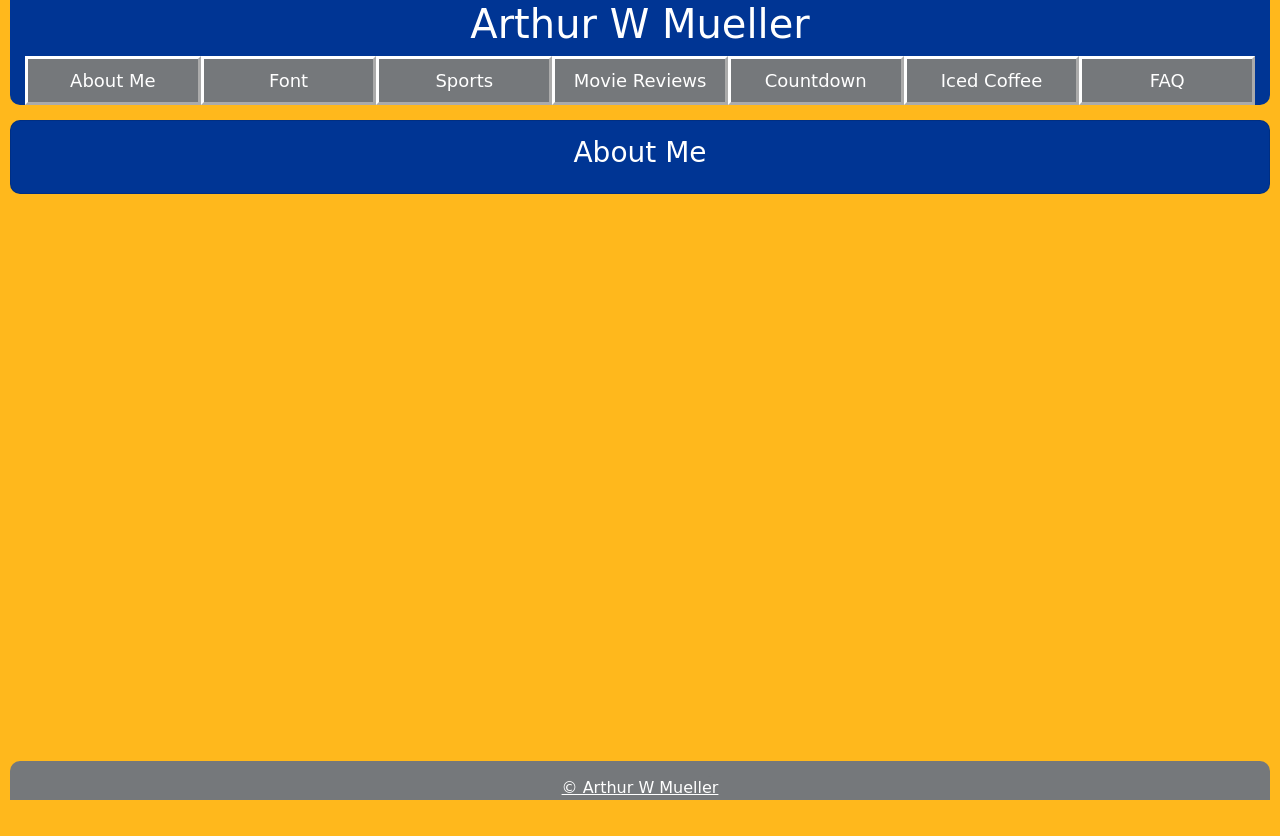
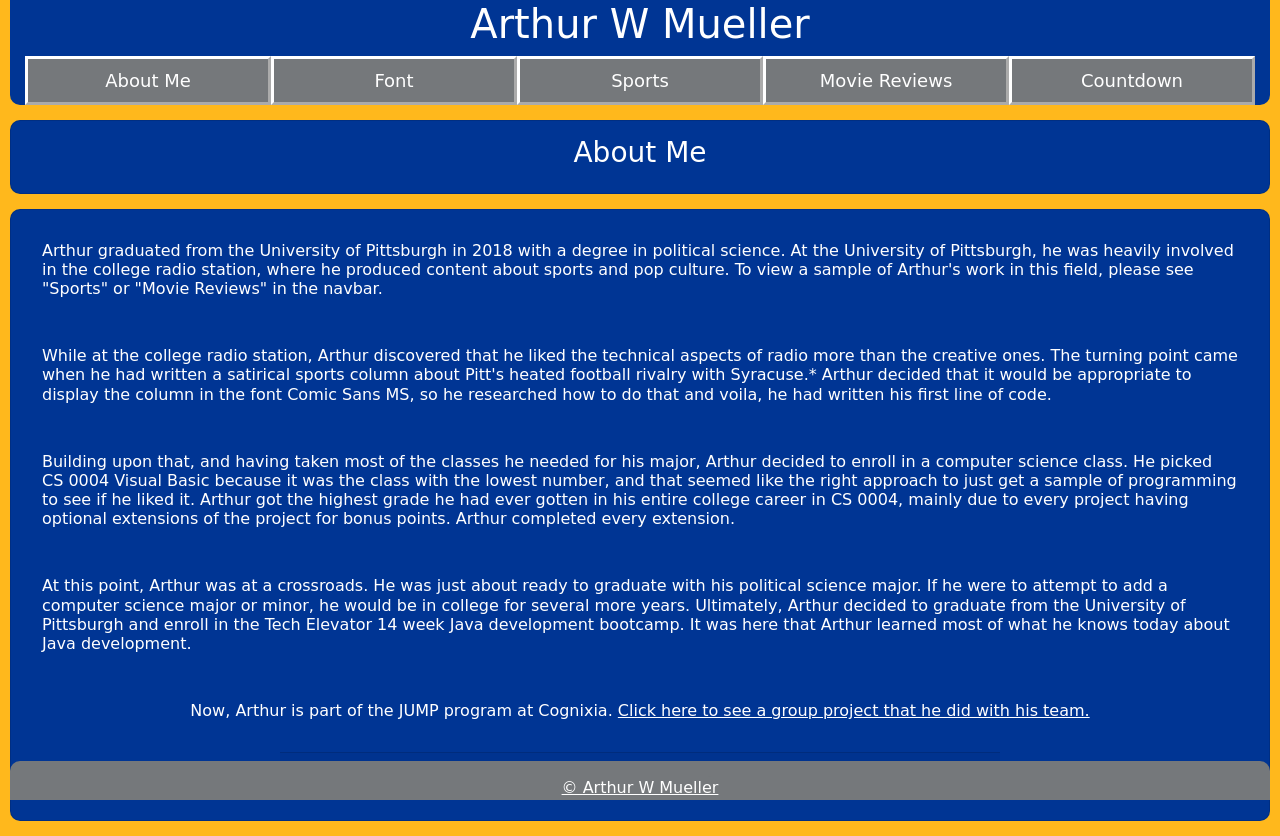
Before and after one commit to arthurwmueller/Portfolio_SPA, a React (Create React App) app in the folder portfolio_spa/: page / in a window 1280 px wide. Before the commit the page ends 800 px from the top, so only its background shows below. Built offline with nearby package versions, Linux system fonts and the light colour scheme.

Commit message:
Still can't get the countdown clock to work. Everything else should be good though

```diff
--- a/portfolio_spa/src/About.js
+++ b/portfolio_spa/src/About.js
@@ -6,6 +6,26 @@ function About() {
             <card className="card">
                 <h3>About Me</h3>
             </card>
+            <card className="card">
+                <p className="card-body">
+                    Arthur graduated from the University of Pittsburgh in 2018 with a degree in political science. At the University of Pittsburgh, he was heavily involved in the college radio station, where he produced content about sports and pop culture. To view a sample of Arthur's work in this field, please see "Sports" or "Movie Reviews" in the navbar.
+                </p>
+                <p className="card-body">
+                    While at the college radio station, Arthur discovered that he liked the technical aspects of radio more than the creative ones. The turning point came when he had written a satirical sports column about Pitt's heated football rivalry with Syracuse.* Arthur decided that it would be appropriate to display the column in the font Comic Sans MS, so he researched how to do that and voila, he had written his first line of code.
+                </p>
+                <p className="card-body">
+                    Building upon that, and having taken most of the classes he needed for his major, Arthur decided to enroll in a computer science class. He picked CS 0004 Visual Basic because it was the class with the lowest number, and that seemed like the right approach to just get a sample of programming to see if he liked it. Arthur got the highest grade he had ever gotten in his entire college career in CS 0004, mainly due to every project having optional extensions of the project for bonus points. Arthur completed every extension.
+                </p>
+                <p className="card-body">
+                    At this point, Arthur was at a crossroads. He was just about ready to graduate with his political science major. If he were to attempt to add a computer science major or minor, he would be in college for several more years. Ultimately, Arthur decided to graduate from the University of Pittsburgh and enroll in the Tech Elevator 14 week Java development bootcamp. It was here that Arthur learned most of what he knows today about Java development.
+                </p>
+                <p className="card-body">
+                    Now, Arthur is part of the JUMP program at Cognixia. <a href="https://github.com/Natecat4444/Moonfall" className="white-link">Click here to see a group project that he did with his team.</a>
+                </p>
+                <p className="card-footer">
+                    *Editors Note: Pitt's football rivalry with Syracuse is not at all heated. That is the joke.
+                </p>
+            </card>
         </div>
     )
 }
--- a/portfolio_spa/src/App.css
+++ b/portfolio_spa/src/App.css
@@ -88,3 +88,7 @@ p {
   border-radius: 10px;
   margin:2px;
 }
+
+.white-link{
+  color:white;
+}
--- a/portfolio_spa/src/Body.js
+++ b/portfolio_spa/src/Body.js
@@ -1,9 +1,7 @@
 import React from 'react';
 import About from './About';
 import Countdown from './Countdown';
-import FAQ from './FAQ';
 import Font from './Font';
-import IcedCoffee from './IcedCoffee';
 import Movies from './Movies';
 import Sports from './Sports';
 
@@ -32,14 +30,6 @@ function Body(props){
         return(
             <Countdown/>
         )
-    } else if(props.view==="IcedCoffee"){
-        return(
-            <IcedCoffee/>
-        )
-    } else if(props.view==="FAQ"){
-        return(
-            <FAQ/>
-        )
     } else {
         return(
             <card className="card mx-auto">
--- a/portfolio_spa/src/Countdown.js
+++ b/portfolio_spa/src/Countdown.js
@@ -2,17 +2,49 @@ import React from "react";
 
 class Countdown extends React.Component{
 
+
+
+    constructor(){
+        super();
+        this.state={currentDate: new Date()};
+    }
+
+    keepTime(){
+        this.setState({
+            currentDate:new Date()
+        })
+    }
+
+    componentDidMount(){
+        this.timerID=setInterval(()=>this.keepTime(),1000)
+    }
+
+    componentWillUnmount(){
+        clearInterval(this.timerID);
+    }
+
     render() {
+
+        const events=[
+            {id:1,title:"The Daytona 500",date: new Date(2022,2,20,19,30)},
+            {id:2,title:"The Indianapolis 500",date:new Date(2022,5,29,15,0)}];
+
+        const content=events.map((singleEvent)=>
+        <div className="body" key={singleEvent.id}>
+            <card className="card">
+                <div className="card-body">
+                    <p>{singleEvent.title} will happen on {singleEvent.date.toLocaleDateString} at {singleEvent.date.toLocaleTimeString}</p>
+                    <p>Countdown Clock Goes Here</p>
+                </div>
+            </card>
+        </div>);
+
         return(
             <div>
-                <card className="card mx-auto">
-                    <h3>Countdown</h3>
+                <card className="card">
+                    <h3 className="card-title">It is currently {this.state.currentDate.toLocaleTimeString} on {this.state.currentDate.toLocaleDateString}</h3>
                 </card>
-                <card className="card mx-auto">
-                    <p>
-                        Sorry, the countdown feature is not yet available. However I did hardcode this text in here to tell you that the Daytona 500 is this Sunday at 2:30pm ET, so I guess do the math yourself?
-                    </p>
-                </card>
+                <div>{content}</div>
             </div>
         )
     }
--- a/portfolio_spa/src/FAQ.js
+++ /dev/null
@@ -1,16 +0,0 @@
-import React from "react";
-
-function FAQ(){
-    return(
-    <div>
-        <card className="card mx-auto">
-            <h3>Frequently Asked Questions</h3>
-        </card>
-        <card className="card mx-auto">
-            <p><strong>Q: Is this feature available yet?</strong></p>
-            <p>A: No</p>
-        </card>
-    </div>
-    )}
-
-export default FAQ;
--- a/portfolio_spa/src/IcedCoffee.js
+++ /dev/null
@@ -1,18 +0,0 @@
-import React from "react";
-
-function IcedCoffee(){
-
-
-    return(
-        <div>
-            <card className="card mx-auto">
-                <h3>Is it iced coffee weather?</h3>
-            </card>
-            <card className="card mx-auto">
-                <p>Sorry, this feature is not available yet. Once it is available it will use your location and call a weather api and tell you based on your location whether or not it is iced coffee weather. For now, I reccomend ordering one iced coffee and one hot coffee and seeing which one suits you better.</p>
-            </card>
-        </div>
-    )
-}
-
-export default IcedCoffee;
--- a/portfolio_spa/src/Movies.js
+++ b/portfolio_spa/src/Movies.js
@@ -3,10 +3,10 @@ import React from "react";
 function Movies() {
     return(
         <div>
-            <card className="card mx-auto">
+            <card className="card">
                 <h3>Movie Reviews</h3>
             </card>
-            <card className="card movie-review mx-auto">
+            <card className="card movie-review">
                 <div class="card-title">
                     <h4><strong>Moonfall (8/10)</strong></h4>
                 </div>
--- a/portfolio_spa/src/Navbar.js
+++ b/portfolio_spa/src/Navbar.js
@@ -6,7 +6,7 @@ const Nav = props => {
     const handleNavCollapse = () => setIsNavCollapsed(!isNavCollapsed);
 
     return (
-        <nav className="navbar navbar-expand-xl navbar-dark">
+        <nav className="navbar navbar-expand-lg navbar-dark">
           <button className="navbar-toggler" type="button" data-toggle="collapse" data-target="#navbarCollapse" aria-controls="navbarCollapse" aria-expanded={!isNavCollapsed ? true : false} aria-label="Toggle navigation" onClick={handleNavCollapse}>
           <span className="navbar-toggler-icon"></span>
           </button>
@@ -16,8 +16,6 @@ const Nav = props => {
             <button onClick={()=>props.changeView("Sports")} className="nav-item nav-link">Sports</button>
             <button onClick={()=>props.changeView("Movies")} className="nav-item nav-link">Movie Reviews</button>
             <button onClick={()=>props.changeView("Countdown")} className="nav-item nav-link">Countdown</button>
-            <button onClick={()=>props.changeView("IcedCoffee")} className="nav-item nav-link">Iced Coffee</button>
-            <button onClick={()=>props.changeView("FAQ")} className="nav-item nav-link">FAQ</button>
           </div>
         </nav>
     );
```
